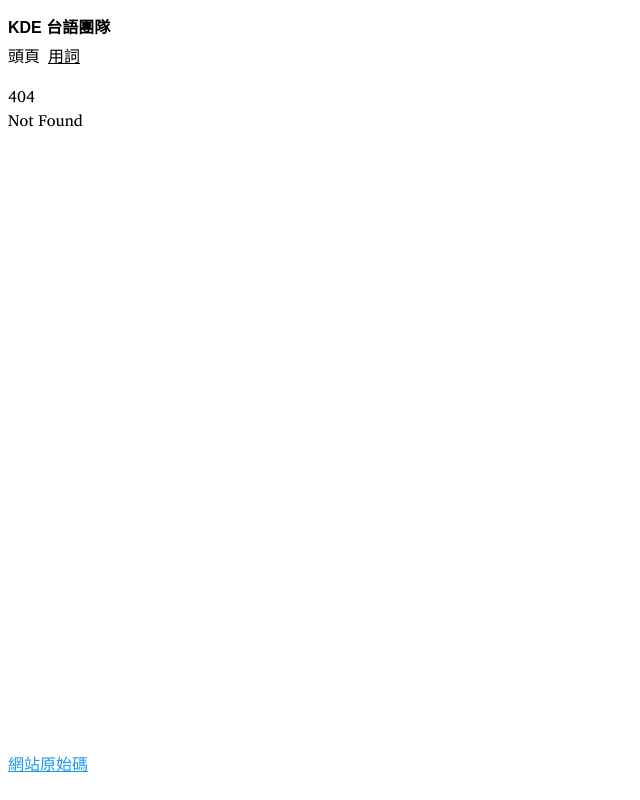
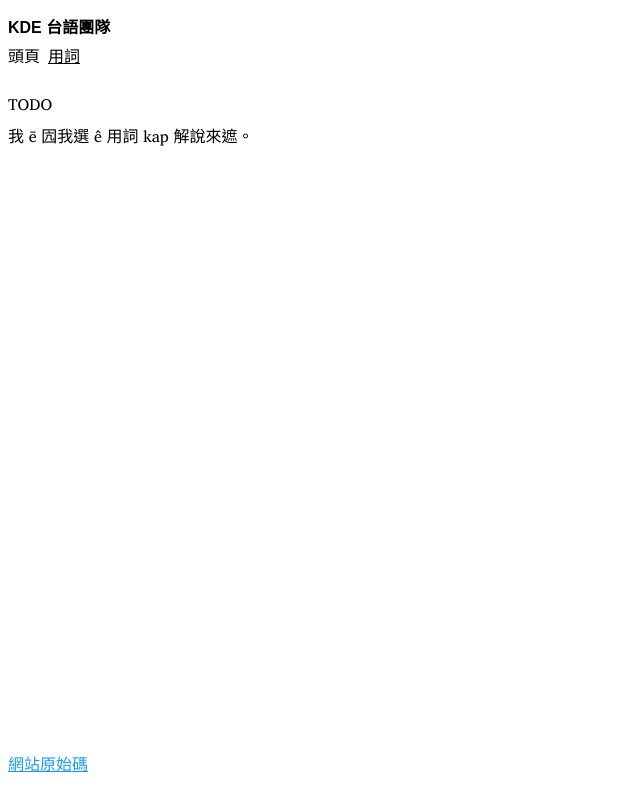
Before and after one commit to kde-taigi/kde-taigi.github.io, a SvelteKit app: page /glossary in a window 1280 px wide. Before the commit this address had no page. Shown: the whole page, without its empty margins (0-640 px from the left). Built offline with nearby package versions, Linux system fonts and the light colour scheme; a web font is replaced by a local one.

Commit message:
explain this

```diff
--- /dev/null
+++ b/src/routes/glossary/+page.svelte
@@ -0,0 +1,4 @@
+<div class="prose">
+  <p>TODO</p>
+  <p>我 ē 囥我選 ê 用詞 kap 解說來遮。</p>
+</div>
```
